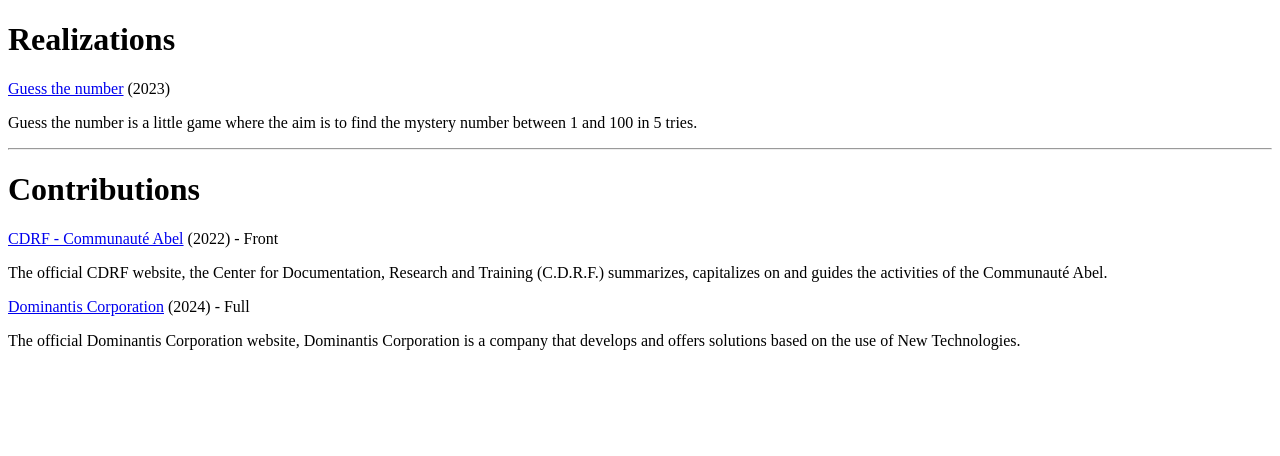
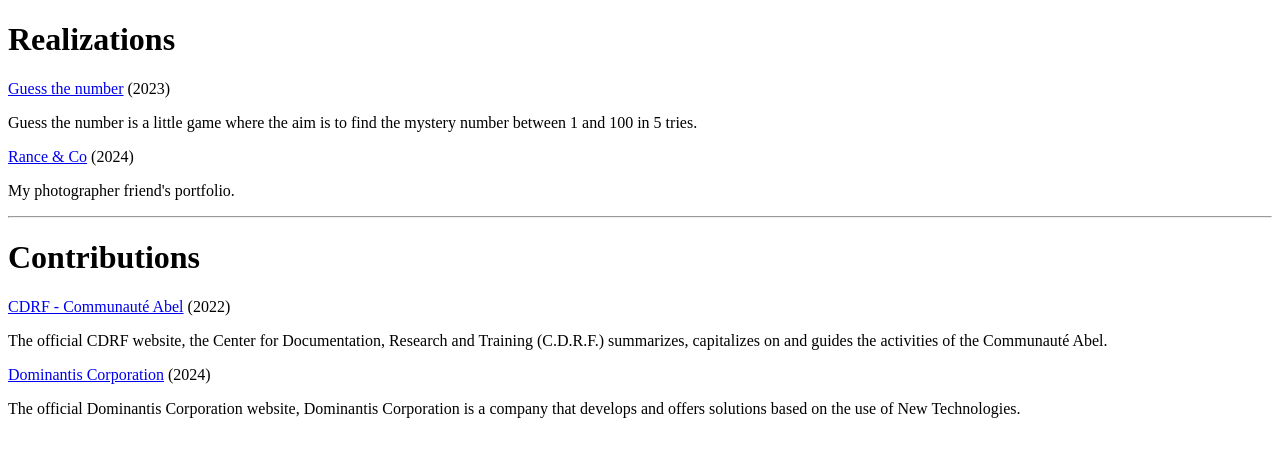
Before and after one commit to itsjeanem/realization-contribution, a plain HTML site: page index.htm in a window 1280 px wide. Drawn offline with Linux system fonts and the light colour scheme.

Commit message:
imp: delete span and add my friend portfolio

```diff
--- a/index.htm
+++ b/index.htm
@@ -13,14 +13,17 @@
       <a href="https://itsjeanem.github.io/Guess-the-number" target="_blank">Guess the number</a> (2023)
       <p>Guess the number is a little game where the aim is to find the mystery number between 1 and 100 in 5 tries.</p>
 
+      <a href="https://rance-p.vercel.app" target="_blank">Rance & Co</a> (2024)
+      <p>My photographer friend's portfolio.</p>
+
       <hr />
 
       <h1>Contributions</h1>
 
-      <a href="https://cdrf-communauteabel.com" target="_blank">CDRF - Communauté Abel</a> (2022) - <span>Front</span>
+      <a href="https://cdrf-communauteabel.com" target="_blank">CDRF - Communauté Abel</a> (2022)
       <p>The official CDRF website, the Center for Documentation, Research and Training (C.D.R.F.) summarizes, capitalizes on and guides the activities of the Communauté Abel.</p>
 
-      <a href="https://www.dominantiscorporation.com" target="_blank">Dominantis Corporation</a> (2024) - <span>Full</span>
+      <a href="https://www.dominantiscorporation.com" target="_blank">Dominantis Corporation</a> (2024)
       <p>The official Dominantis Corporation website, Dominantis Corporation is a company that develops and offers solutions based on the use of New Technologies.</p>
     </main>
   </body>
```
Also changed, not shown: 1 other file.
